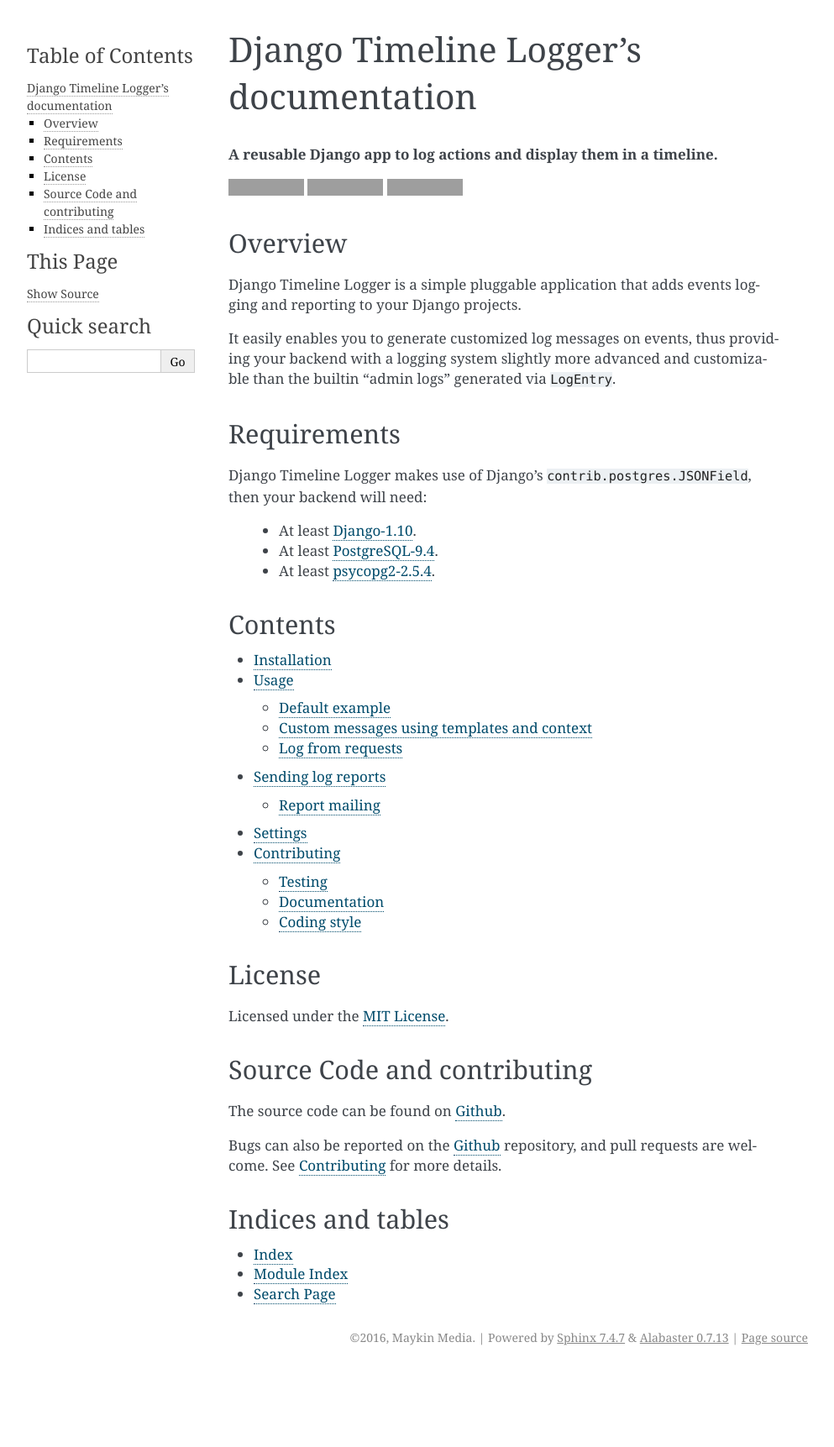
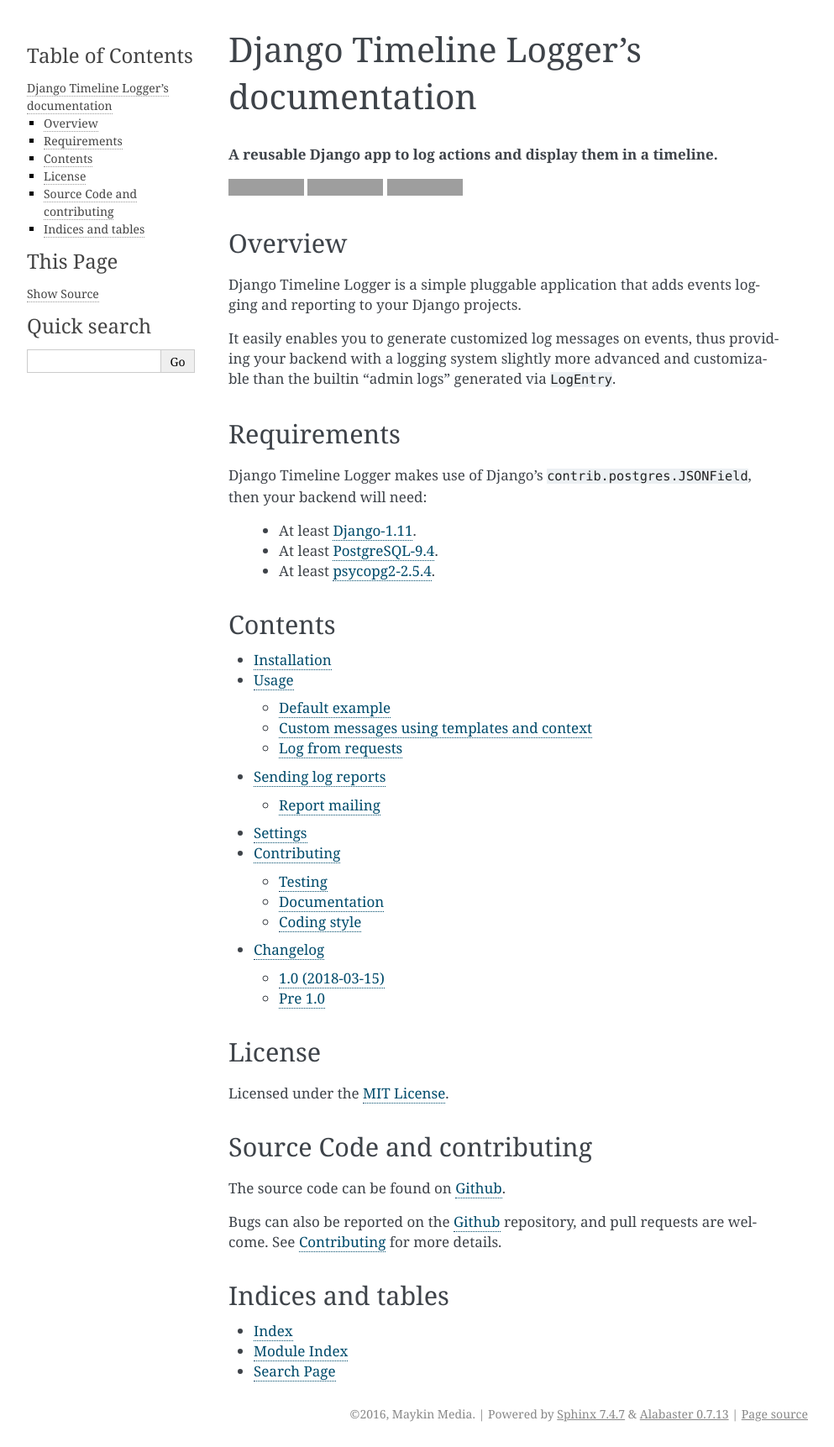
Before and after one commit to maykinmedia/django-timeline-logger, a Sphinx documentation site: the page built from docs/index.rst, in a window 1280 px wide. Shown: the whole page at 84% size, without its empty margins (148-1141 px from the left). Built offline with Sphinx 7.4.7, drawn with Linux system fonts in a browser that asks for light colours; before the commit the page ends 1632 px from its top, so only the background shows below that; grey boxes are pictures that could not be loaded.

Commit message:
Bump version, add changelog.
This release fixes #7 - support non-integer PKs.

```diff
--- a/README.rst
+++ b/README.rst
@@ -19,7 +19,7 @@ Prerequisites
 
 This project uses `django.contrib.postgres.JSONField`, and as such, you need:
 
-* at least Django 1.10
+* at least Django 1.11
 * at least PostgreSQL 9.4
 * at least psycopg2 2.5.4
 
@@ -31,7 +31,7 @@ Install from PyPI by running
 
     pip install django-timeline-logger
 
-Add `'timeline_logger'` to your `INSTALLED_APPS`.
+Add ``'timeline_logger'`` to your ``INSTALLED_APPS``.
 
 Run the migrations:
 
@@ -65,4 +65,4 @@ Documentation
 
 The extended documentation is available on `Read the Docs`_.
 
-.. _`Read the Docs`: http://django-timeline-logger.readthedocs.io/en/latest/
+.. _Read the Docs: http://django-timeline-logger.readthedocs.io/en/latest/
--- a/docs/conf.py
+++ b/docs/conf.py
@@ -58,9 +58,9 @@ author = 'Maykin Media'
 # built documents.
 #
 # The short X.Y version.
-version = '0.8'
+version = '1.0'
 # The full version, including alpha/beta/rc tags.
-release = '0.8.0'
+release = '1.0.0'
 
 # The language for content autogenerated by Sphinx. Refer to documentation
 # for a list of supported languages.
--- a/docs/index.rst
+++ b/docs/index.rst
@@ -36,7 +36,7 @@ Requirements
 Django Timeline Logger makes use of Django's ``contrib.postgres.JSONField``,
 then your backend will need:
 
-   - At least Django-1.10_.
+   - At least Django-1.11_.
    - At least PostgreSQL-9.4_.
    - At least psycopg2-2.5.4_.
 
@@ -52,6 +52,7 @@ Contents
    sending_log_reports
    settings
    contributing
+   changelog
 
 
 License
@@ -77,7 +78,7 @@ Indices and tables
 * :ref:`search`
 
 
-.. _Django-1.10: https://docs.djangoproject.com/en/1.10/releases/1.10/
+.. _Django-1.11: https://docs.djangoproject.com/en/1.11/releases/1.11/
 .. _PostgreSQL-9.4: https://www.postgresql.org/docs/9.4/static/release-9-4.html
 .. _psycopg2-2.5.4: https://pypi.python.org/pypi/psycopg2/2.5.4
 .. _MIT License: https://opensource.org/licenses/MIT
--- a/setup.py
+++ b/setup.py
@@ -14,14 +14,14 @@ with open(path.join(here, 'README.rst'), encoding='utf-8') as f:
 
 setup(
     name='django-timeline-logger',
-    version='0.8.0',
+    version='1.0',
     description='Generic event logger for Django models.',
     long_description=long_description,
     author='Maykin Media',
     author_email='support@maykinmedia.nl',
     url='https://github.com/maykinmedia/django-timeline-logger',
     install_requires=[
-        'Django>=1.10',
+        'Django>=1.11',
         'django-appconf',
     ],
     packages=find_packages(exclude=['tests*']),
@@ -41,7 +41,6 @@ setup(
     ],
     classifiers=[
         'Development Status :: 5 - Production/Stable',
-        'Framework :: Django :: 1.10',
         'Framework :: Django :: 1.11',
         'Framework :: Django :: 2.0',
         'Intended Audience :: Developers',
```
Also changed, not shown: docs/changelog.rst (added, +37 -0 lines).
